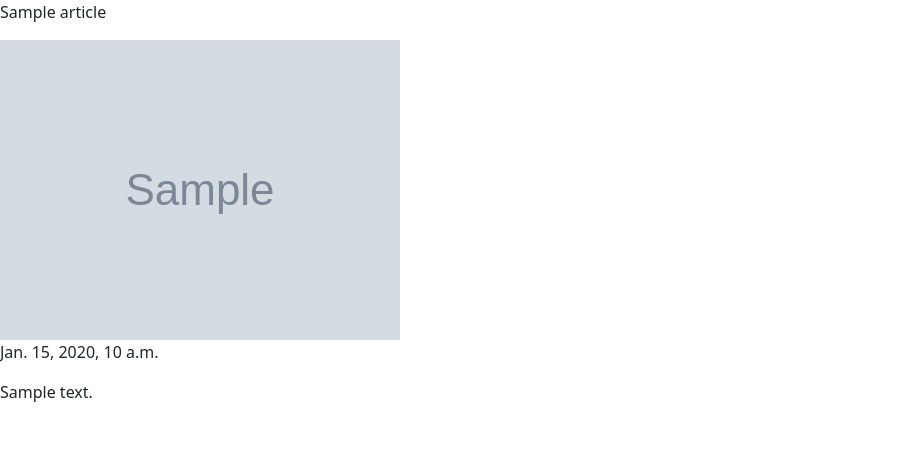
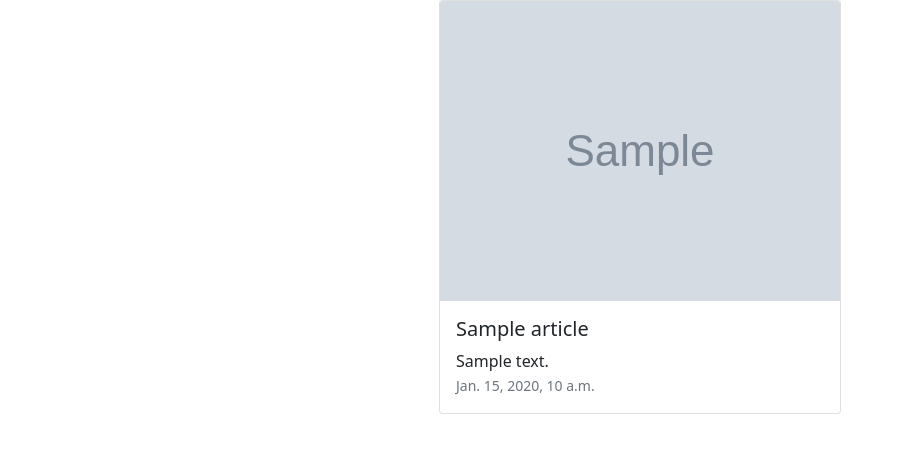
Before and after one commit to iliya0010/simple-article, a Django app: template articles/templates/articles/article_detail.html in a window 1280 px wide. Shown: the part 56-509 px from the top of the page, without its empty margins (0-904 px from the left). Run offline with Django 3.2, Linux system fonts and the light colour scheme; the template is opened without the code that fills it: values that come from a table or form of the project are taken from there, others are empty; tables that the repository leaves empty hold one stand-in row (values such as "Sample post"); grey boxes marked "Sample" are stand-in pictures; some libraries are stand-ins or nearby versions.

Commit message:
feat: page for detial added

```diff
--- a/articles/templates/articles/article_detail.html
+++ b/articles/templates/articles/article_detail.html
@@ -1,8 +1,13 @@
 {% extends 'base.html' %}
-
 {% block article %}
-<p>{{ article.title }}</p>
-<img src='{{ article.article_preview_image.url }}'></img>
-<p>{{ article.created }}</p>
-<p>{{ article.content|safe }}</p>
+<div class="d-flex align-items-center justify-content-center">
+    <div class="card mb-3">
+        <img class="card-img-top" src="{{ article.article_preview_image.url }}" alt="Card image cap">
+        <div class="card-body">
+            <h5 class="card-title">{{ article.title }}</h5>
+            {{ article.content|safe }}
+            <p class="card-text"><small class="text-muted">{{ article.created }}</small></p>
+        </div>
+    </div>
+</div>
 {% endblock article %}
```
